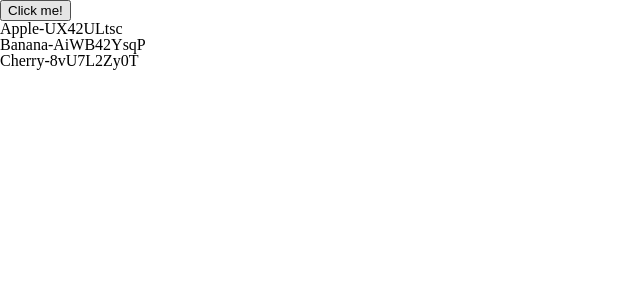
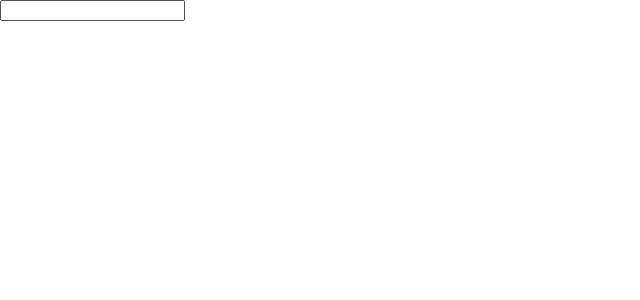
Before and after one commit to soi-ha/Studying, a Vue app in the folder fastCampus/vue3-start/: page / in a window 1280 px wide. Shown: the top 300 px of the page, without its empty margins (0-640 px from the left). Built offline with nearby package versions, Linux system fonts and the light colour scheme.

Commit message:
이벤트 핸들링

```diff
--- a/fastCampus/vue3-start/src/App.vue
+++ b/fastCampus/vue3-start/src/App.vue
@@ -1,41 +1,14 @@
 <template>
-  <button @click="handler">
-    Click me!
-  </button>
-  <ul>
-    <li
-      v-for="fruit in newFruits"
-      :key="fruit.id">
-      {{ fruit.name }}-{{ fruit.id }}
-    </li>
-  </ul>
+  <input
+    type="text"
+    @keydown.a="handler" />
 </template>
 
 <script>
-import shortid from 'shortid'
-
 export default {
-  data() {
-    return {
-      fruits: ['Apple', 'Banana', 'Cherry'],
-      // newFruits: [
-      //   { id: 0, name: 'Apple' },
-      //   { id: 1, name: 'Banana' },
-      //   { id: 2, name: 'Cherry' }
-      // ]
-    }
-  },
-  computed: {
-    newFruits() {
-      return this.fruits.map(fruit => ({
-        id: shortid.generate(),
-        name: fruit
-      }))
-    }
-  },
   methods: {
     handler() {
-      this.fruits.push('Orange')
+      console.log('Enter!!')
     }
   }
 }
```
